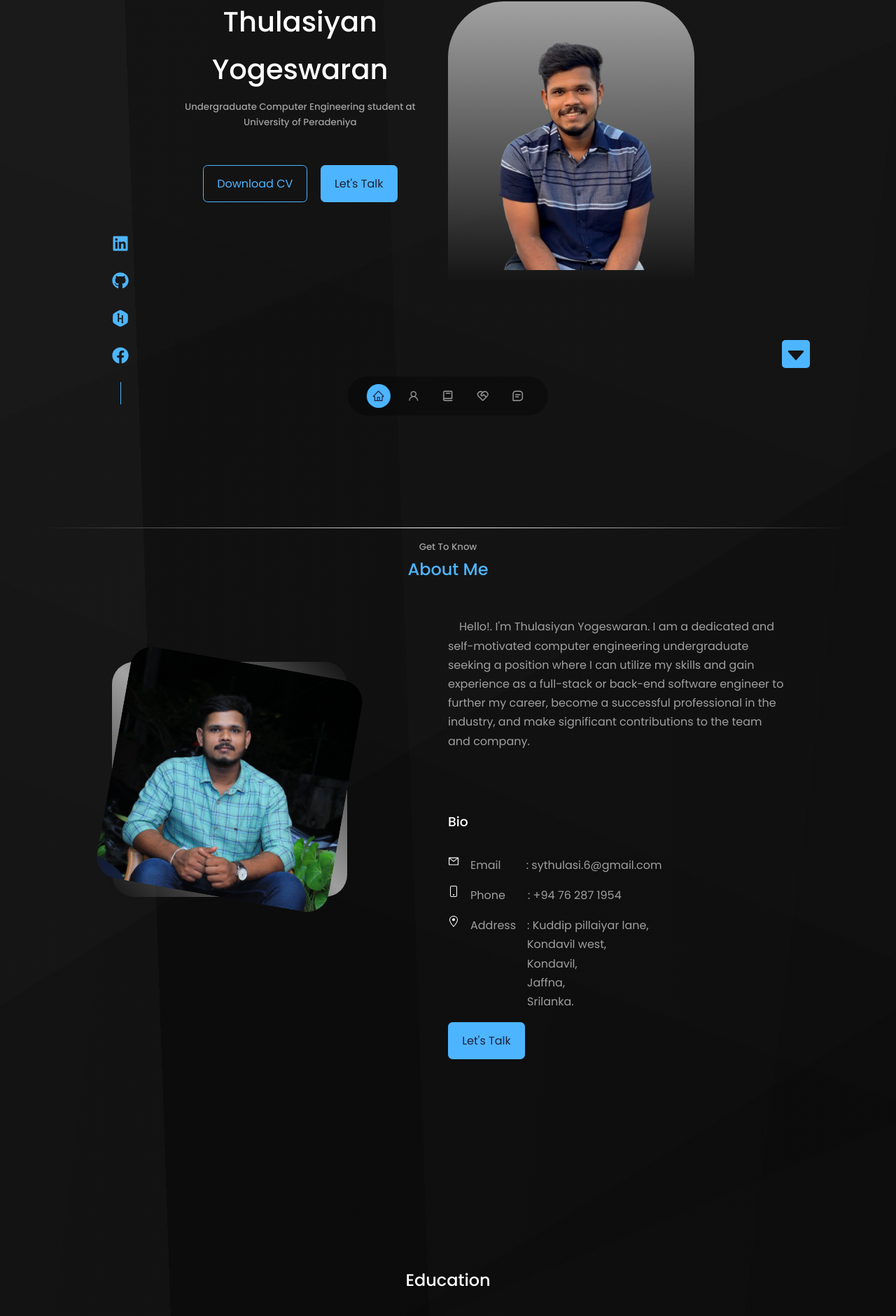
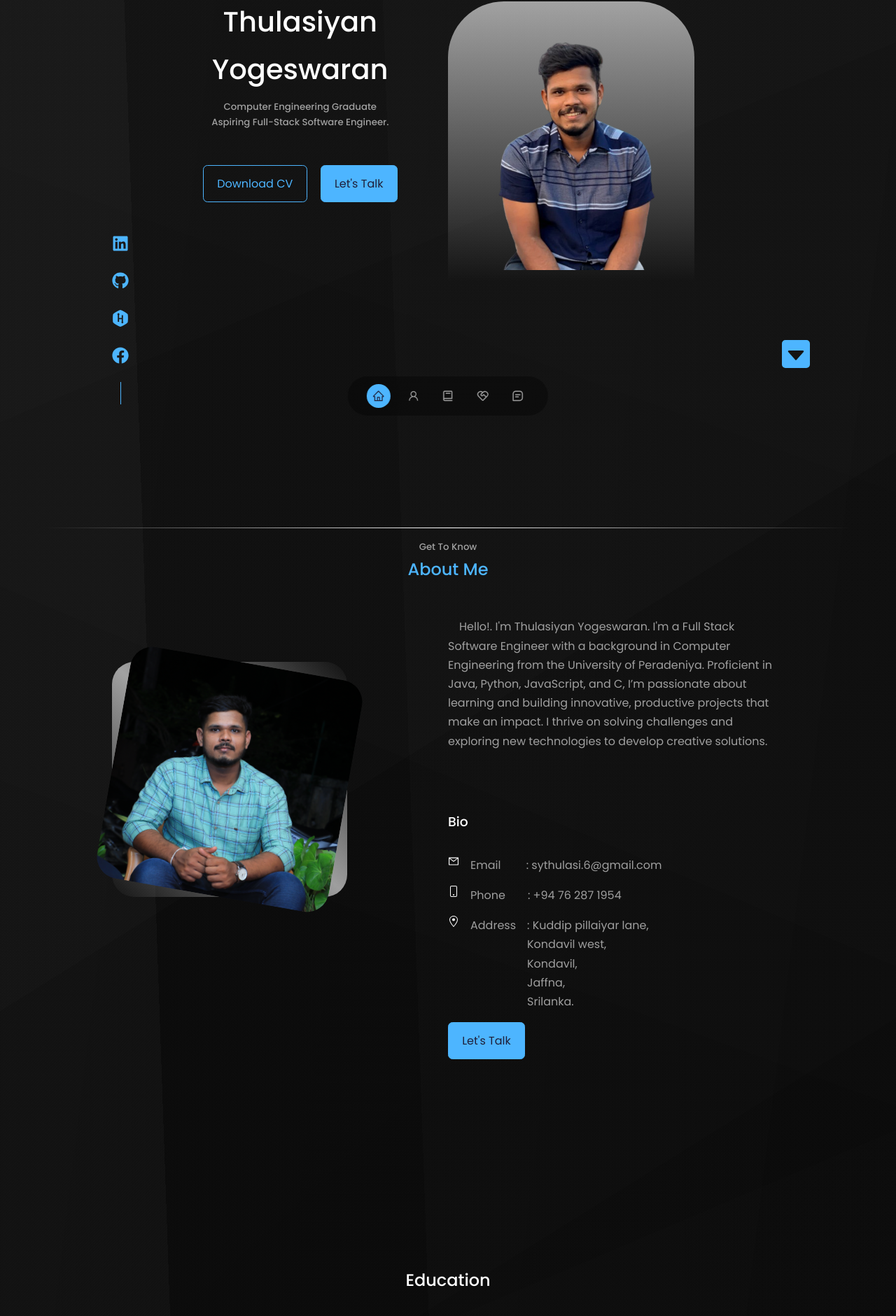
Before and after one commit to SyThulasi/MyPortfolio, a React (Create React App) app: page / in a window 1280 px wide. Shown: the part 174-2055 px from the top of the page at 70% size. Built offline with nearby package versions, Linux system fonts and the light colour scheme.

Commit message:
updated with new details 10/25/2024

```diff
--- a/src/componentes/about/About.jsx
+++ b/src/componentes/about/About.jsx
@@ -41,10 +41,10 @@ const About = () => {
                     {/*    </article>*/}
                     {/*</div>*/}
                     <p>
-                        &emsp;Hello!. I'm Thulasiyan Yogeswaran. I am a dedicated and self-motivated computer engineering
-                        undergraduate seeking a position where I can utilize my skills and gain experience as a full-stack
-                        or back-end software engineer to further my career, become a successful professional in the industry,
-                        and make significant contributions to the team and company. <br/><br/>
+                        &emsp;Hello!. I'm Thulasiyan Yogeswaran. I'm a Full Stack Software Engineer with a background in
+                        Computer Engineering from the University of Peradeniya. Proficient in Java, Python, JavaScript,
+                        and C, I’m passionate about learning and building innovative, productive projects that make an impact.
+                         I thrive on solving challenges and exploring new technologies to develop creative solutions. <br/><br/>
                         &emsp;
                         {/*&emsp;I am currently doing my undergraduate degree under computing department of Faculty of engineering, University of Peradeniya.*/}
                         {/*I am a passionate tech enthusiast and currently i engaged myself with some web based projects.*/}
@@ -88,7 +88,7 @@ const About = () => {
                 <div className="timeline-items">
                     <div className="timeline-item">
                         <div className="timeline-dot"></div>
-                        <div className="timeline-date">Now</div>
+                        <div className="timeline-date">2024</div>
                         <div className="timeline-content">
                             <h3>BSc Engineering honours in Computer Engineering</h3>
                             <h5>University Of Peradeniya</h5>
--- a/src/componentes/experience/Experience.jsx
+++ b/src/componentes/experience/Experience.jsx
@@ -54,8 +54,8 @@ const Experience = () => {
                         <article className="experience__details">
                             <BsPatchCheckFill className="experience__details-ion"/>
                             <div>
-                                <h4>ARM assembly</h4>
-                                <div className="progress-line arm">
+                                <h4>Verilog HDL</h4>
+                                <div className="progress-line verilog">
                                     <span></span>
                                 </div>
                             </div>
@@ -65,6 +65,15 @@ const Experience = () => {
                             <div>
                                 <h4>Verilog HDL</h4>
                                 <div className="progress-line verilog">
+                                    <span></span>
+                                </div>
+                            </div>
+                        </article>
+                        <article className="experience__details">
+                            <BsPatchCheckFill className="experience__details-ion"/>
+                            <div>
+                                <h4>HTML / CSS</h4>
+                                <div className="progress-line arm">
                                     <span></span>
                                 </div>
                             </div>
@@ -181,7 +190,7 @@ const Experience = () => {
                         <article className="experience__details">
                             <BsPatchCheckFill className="experience__details-ion"/>
                             <div>
-                                <h4>Adobe Photoshop</h4>
+                                <h4>Docker</h4>
                                 <div className="progress-line ps">
                                     <span></span>
                                 </div>
@@ -190,7 +199,7 @@ const Experience = () => {
                         <article className="experience__details">
                             <BsPatchCheckFill className="experience__details-ion"/>
                             <div>
-                                <h4>Adobe illustrator</h4>
+                                <h4>Apache Kafka</h4>
                                 <div className="progress-line il">
                                     <span></span>
                                 </div>
@@ -199,7 +208,7 @@ const Experience = () => {
                         <article className="experience__details">
                             <BsPatchCheckFill className="experience__details-ion"/>
                             <div>
-                                <h4>Adobe premiere</h4>
+                                <h4>CI / CD</h4>
                                 <div className="progress-line pr">
                                     <span></span>
                                 </div>
@@ -208,7 +217,7 @@ const Experience = () => {
                         <article className="experience__details">
                             <BsPatchCheckFill className="experience__details-ion"/>
                             <div>
-                                <h4>Adobe XD</h4>
+                                <h4>Jenkins</h4>
                                 <div className="progress-line xd">
                                     <span></span>
                                 </div>
@@ -217,7 +226,7 @@ const Experience = () => {
                         <article className="experience__details">
                             <BsPatchCheckFill className="experience__details-ion"/>
                             <div>
-                                <h4>Autocad</h4>
+                                <h4></h4>
                                 <div className="progress-line autocad">
                                     <span></span>
                                 </div>
--- a/src/componentes/header/Header.jsx
+++ b/src/componentes/header/Header.jsx
@@ -15,7 +15,7 @@ const Header=()=>{
                     <div className="details__container">
                         <h4>Hello I am</h4>
                         <h1>Thulasiyan Yogeswaran</h1>
-                        <h5 className="text-light heading1">Undergraduate Computer Engineering student at <br/>University of Peradeniya</h5>
+                        <h5 className="text-light heading1">Computer Engineering Graduate <br/> Aspiring Full-Stack Software Engineer.</h5>
                         <CTA/>
                         <HeaderSocials/>
                     </div>
```
Also changed, not shown: 1 other file (tests, documents, lock files or other folders).
